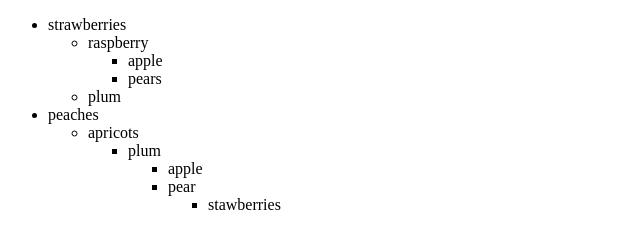
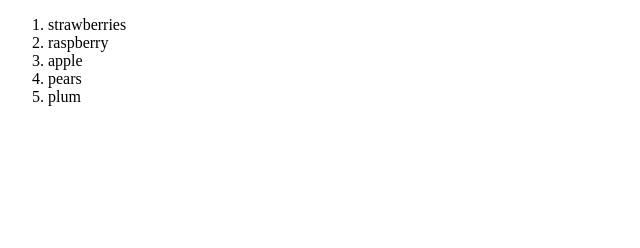
Before and after one commit to gioshavo1995/html-and-css-tutorials, a plain HTML site: page 2-Text-elements/index.html in a window 1280 px wide. Shown: the whole page, without its empty margins (0-640 px from the left). Drawn offline with Linux system fonts and the light colour scheme.

Commit message:
feat(2-Text-elements): Finish tutorial-7

```diff
--- a/2-Text-elements/index.html
+++ b/2-Text-elements/index.html
@@ -8,37 +8,13 @@
 </head>
 <body>
 
-    <ul>
+    <ol>
         <li>strawberries</li>
-        <ul>
-            <li>raspberry</li>
-            <ul>
+        <li>raspberry</li>
         <li>apple</li>
         <li>pears</li>
-    </ul>
-    <li>plum</li>
-        </ul>
-
-        <li>peaches</li>
-        <ul>
-            <li>apricots</li>
-
-            <ul>
-                <li>plum</li>
-                <ul>
-                    <li>apple</li>
-                    <li>pear</li>
-                    <ul>
-                        <li>stawberries</li>
-                    </ul>
-                </ul>
-
-            </ul>
-
-        </ul>
-
-
-    </ul>
+        <li>plum</li>
+    </ol>
 
 </body>
 </html>
```
